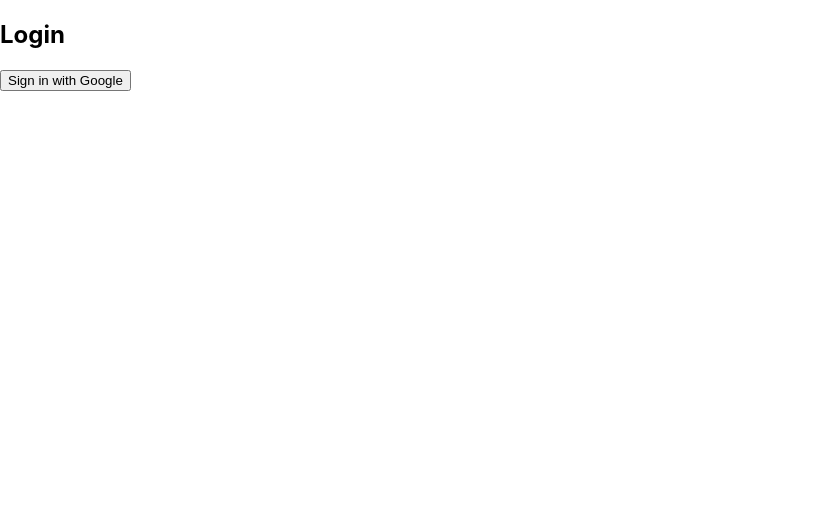
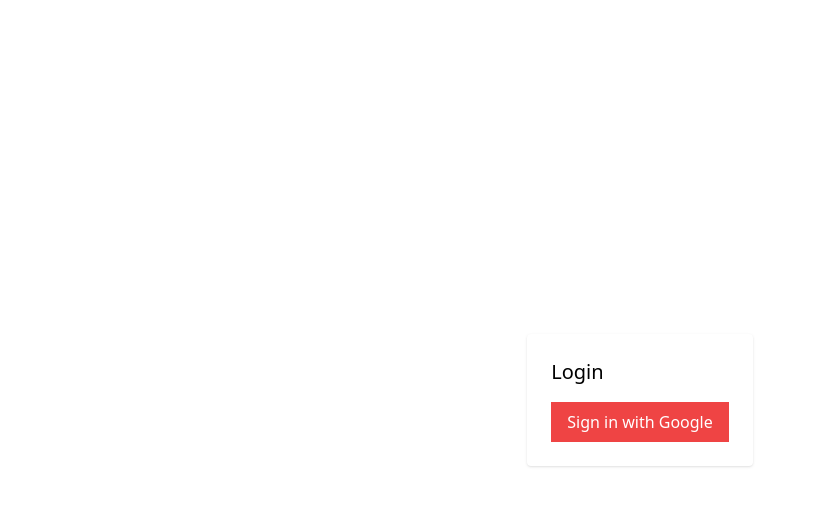
Before and after one commit to SaiAdvaithh/task-tracker, a React (Create React App) app in the folder frontend/: page / in a window 1280 px wide. Shown: the top 506 px of the page, without its empty margins (0-815 px from the left). Built offline with nearby package versions, Linux system fonts and the light colour scheme.

Commit message:
Modifief nd added tailwind to frontend

```diff
--- a/frontend/package.json
+++ b/frontend/package.json
@@ -38,5 +38,10 @@
       "last 1 firefox version",
       "last 1 safari version"
     ]
+  },
+  "devDependencies": {
+    "autoprefixer": "^10.5.0",
+    "postcss": "^8.5.10",
+    "tailwindcss": "^3.4.19"
   }
 }
--- /dev/null
+++ b/frontend/postcss.config.js
@@ -0,0 +1,6 @@
+module.exports = {
+  plugins: {
+    tailwindcss: {},
+    autoprefixer: {},
+  },
+}
--- a/frontend/src/index.css
+++ b/frontend/src/index.css
@@ -1,13 +1,3 @@
-body {
-  margin: 0;
-  font-family: -apple-system, BlinkMacSystemFont, 'Segoe UI', 'Roboto', 'Oxygen',
-    'Ubuntu', 'Cantarell', 'Fira Sans', 'Droid Sans', 'Helvetica Neue',
-    sans-serif;
-  -webkit-font-smoothing: antialiased;
-  -moz-osx-font-smoothing: grayscale;
-}
-
-code {
-  font-family: source-code-pro, Menlo, Monaco, Consolas, 'Courier New',
-    monospace;
-}
+@tailwind base;
+@tailwind components;
+@tailwind utilities;
--- /dev/null
+++ b/frontend/tailwind.config.js
@@ -0,0 +1,7 @@
+module.exports = {
+  content: ["./src/**/*.{js,jsx,ts,tsx}"],
+  theme: {
+    extend: {},
+  },
+  plugins: [],
+};
```
Also changed, not shown: 1 other file (tests, documents, lock files or other folders).
